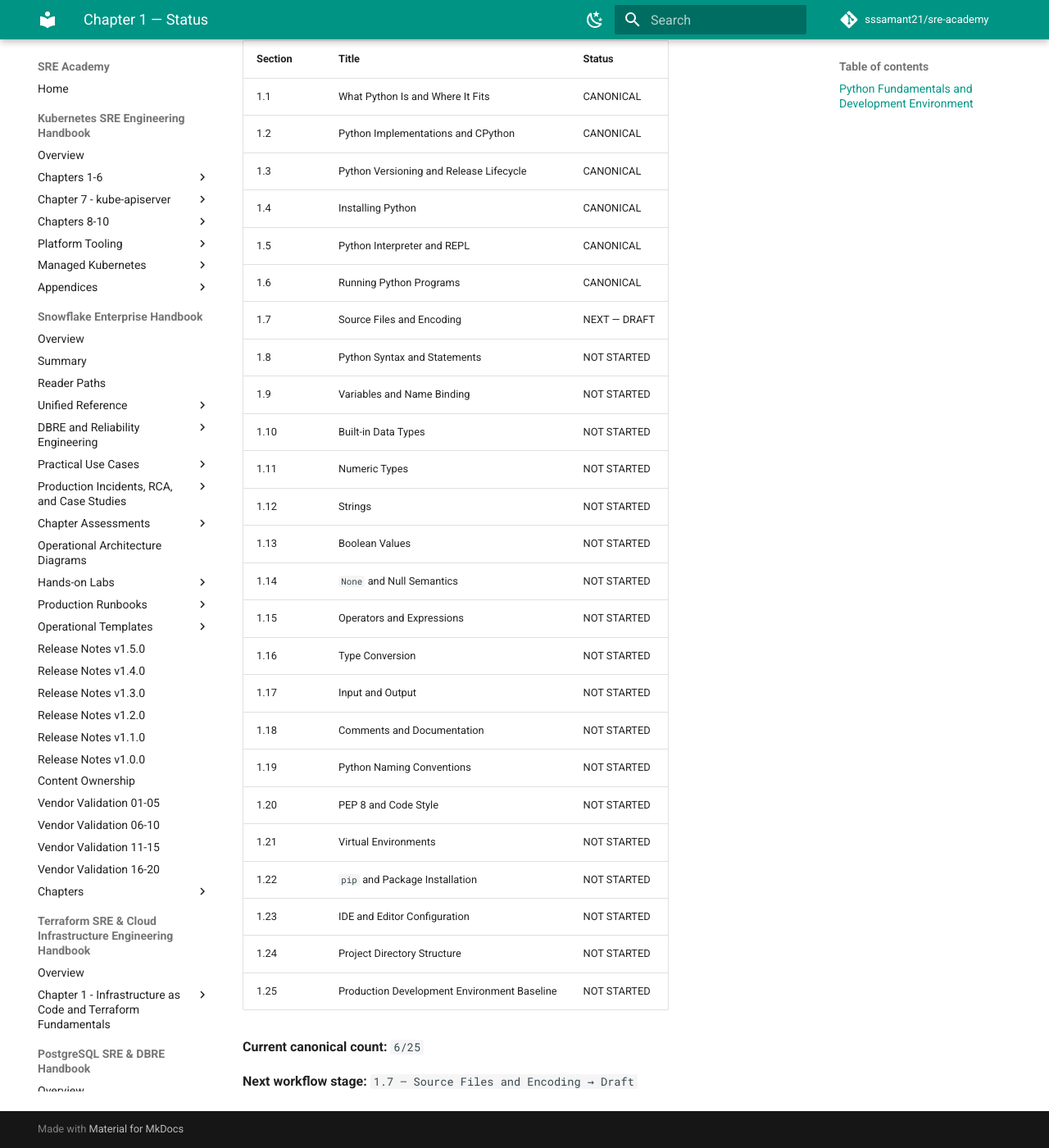
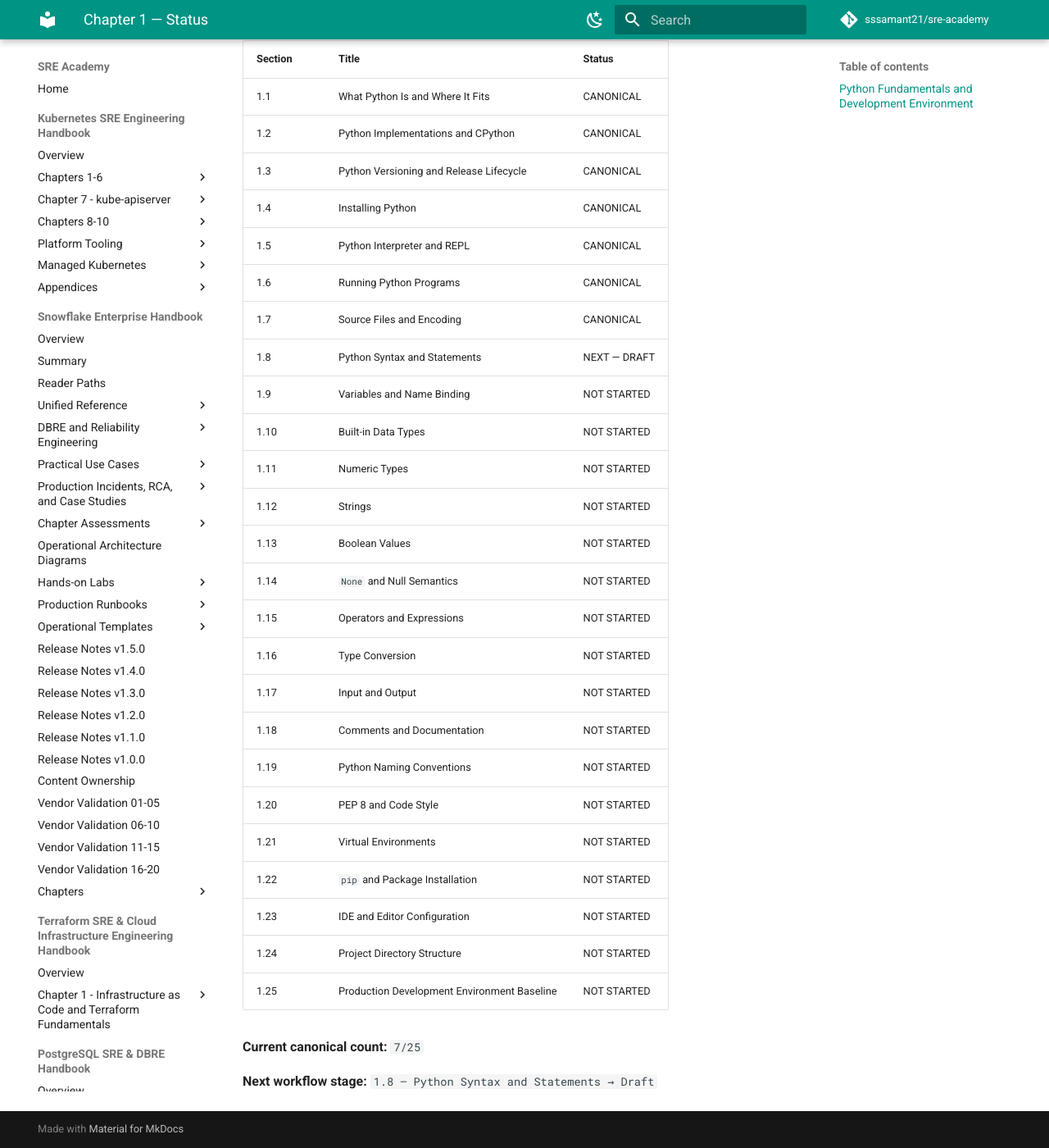
Before and after one commit to sssamant21/sre-academy, an MkDocs documentation site: the page built from docs/books/python/python-engineering-handbook/chapters/chapter-01/STATUS.md, in a window 1280 px wide and 1400 px high, scrolled down 223 px. Shown: the whole window at 82% size. Built offline with MkDocs 1.6.1 and Material for MkDocs 9.7.7, drawn with Linux system fonts in a browser that asks for light colours; comment, search, counter and statistics services are not loaded.

Commit message:
docs(python): mark chapter 1 section 1.7 canonical

```diff
--- a/docs/books/python/python-engineering-handbook/chapters/chapter-01/STATUS.md
+++ b/docs/books/python/python-engineering-handbook/chapters/chapter-01/STATUS.md
@@ -2,7 +2,7 @@
 
 ## Python Fundamentals and Development Environment
 
-**Progress:** `6/25 canonical`
+**Progress:** `7/25 canonical`
 
 | Section | Title | Status |
 |---|---|---|
@@ -12,8 +12,8 @@
 | 1.4 | Installing Python | CANONICAL |
 | 1.5 | Python Interpreter and REPL | CANONICAL |
 | 1.6 | Running Python Programs | CANONICAL |
-| 1.7 | Source Files and Encoding | NEXT — DRAFT |
-| 1.8 | Python Syntax and Statements | NOT STARTED |
+| 1.7 | Source Files and Encoding | CANONICAL |
+| 1.8 | Python Syntax and Statements | NEXT — DRAFT |
 | 1.9 | Variables and Name Binding | NOT STARTED |
 | 1.10 | Built-in Data Types | NOT STARTED |
 | 1.11 | Numeric Types | NOT STARTED |
@@ -32,6 +32,6 @@
 | 1.24 | Project Directory Structure | NOT STARTED |
 | 1.25 | Production Development Environment Baseline | NOT STARTED |
 
-**Current canonical count:** `6/25`
+**Current canonical count:** `7/25`
 
-**Next workflow stage:** `1.7 — Source Files and Encoding → Draft`
+**Next workflow stage:** `1.8 — Python Syntax and Statements → Draft`
```
